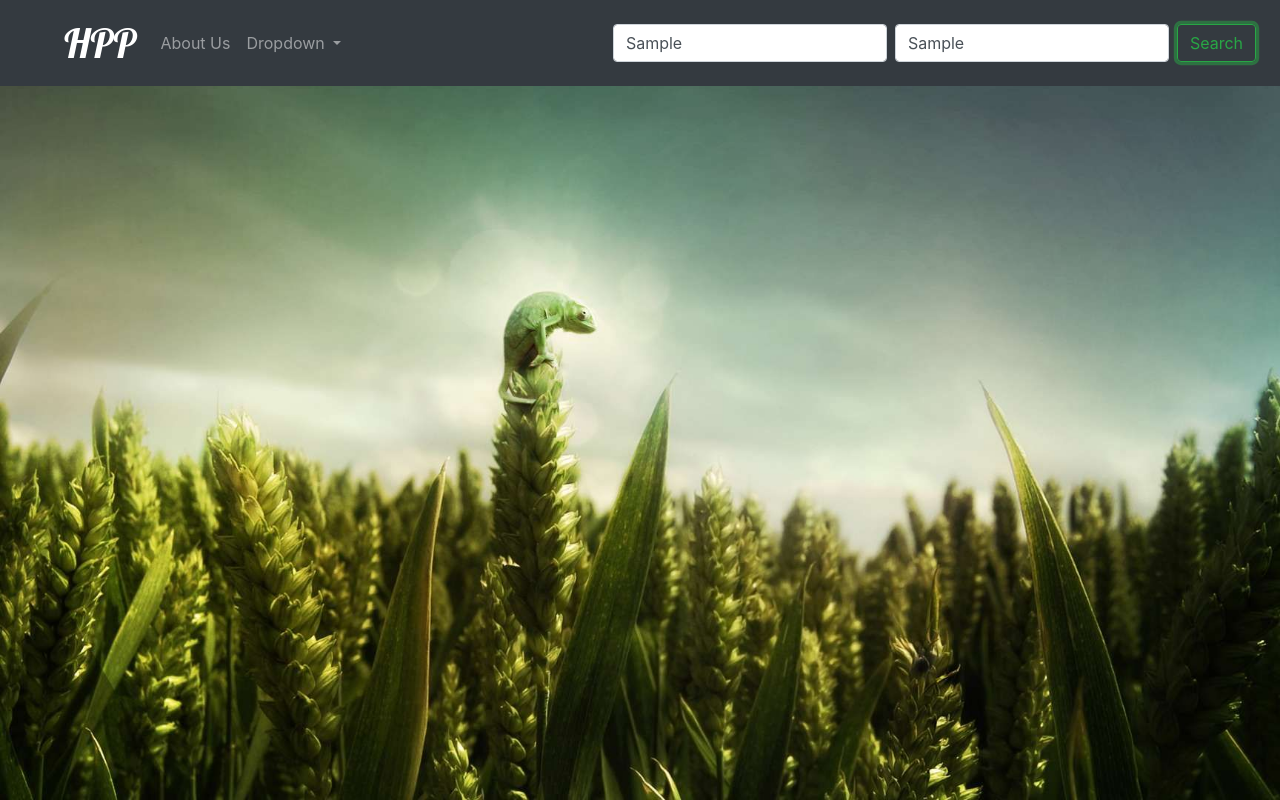
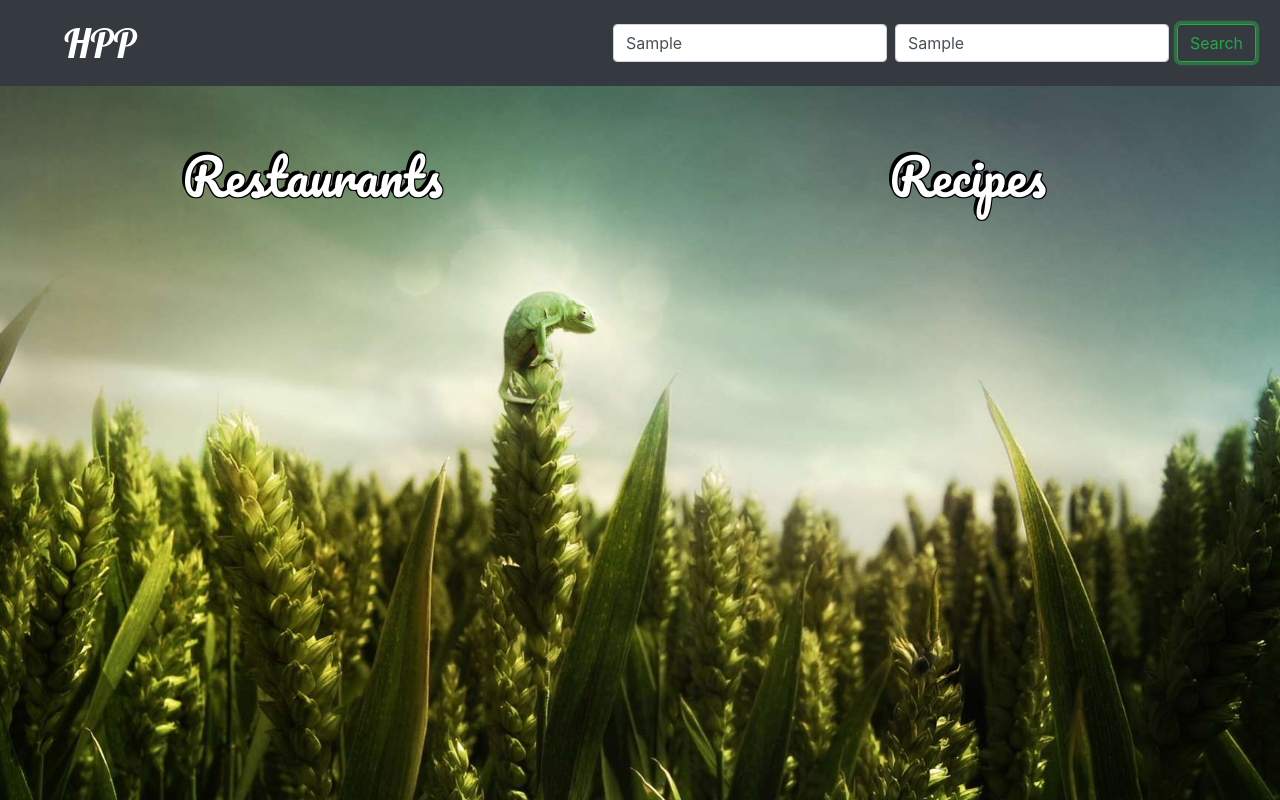
Before and after one commit to pzafonte/CookOrLook, a plain HTML site: page index.html in a window 1280 px wide. Both pictures are taken after typing "Sample", "Sample" into the empty fields and a click on the button "Search". Drawn offline with nearby package versions, Linux system fonts and the light colour scheme; no server answers.

Commit message:
headers created

```diff
--- a/assets/css/style.css
+++ b/assets/css/style.css
@@ -78,3 +78,15 @@ h5{
 .card-text{
   font-family: 'Ubuntu', sans-serif;
 }
+
+h1{
+  font-family: 'Pacifico', cursive;
+  color: rgb(255, 255, 255);
+  text-shadow:
+		-3px -3px 0 #000,
+		1px -1px 0 #000,
+		-1px 1px 0 #000,
+    1px 1px 0 #000;
+    margin-bottom: 25px;
+    font-size: 50px;
+}
--- a/assets/javascript/app.js
+++ b/assets/javascript/app.js
@@ -1,5 +1,5 @@
 $(document).ready(function () {
-
+  $("#headerRow").hide();
   var edamamAppId = "919ca68b";
   var edamamApiKey = "025e31a83b87bf9cc6cdf813e6a3da39";
 
@@ -191,5 +191,6 @@ $(document).ready(function () {
     getRestaurants(searchTerm, location);
     getRecipes(searchTerm);
     $("#carouselExampleIndicators").hide();
+    $("#headerRow").show();
   });
 });
--- a/index.html
+++ b/index.html
@@ -10,6 +10,7 @@
   <link rel="stylesheet" href="https://use.fontawesome.com/releases/v5.1.1/css/all.css">
   <link href="https://fonts.googleapis.com/css?family=Lobster" rel="stylesheet">
   <link href="https://fonts.googleapis.com/css?family=Ubuntu" rel="stylesheet">
+  <link href="https://fonts.googleapis.com/css?family=Pacifico" rel="stylesheet">
   <link rel="stylesheet" href="assets/css/style.css">
   <title>HPP Project 1</title>
 </head>
@@ -24,21 +25,7 @@
 
     <div class="collapse navbar-collapse" id="navbarSupportedContent">
       <ul class="navbar-nav mr-auto">
-        <li class="nav-item">
-          <a class="nav-link" href="#">About Us</a>
-        </li>
-        <li class="nav-item dropdown">
-          <a class="nav-link dropdown-toggle" href="#" id="navbarDropdown" role="button" data-toggle="dropdown"
-            aria-haspopup="true" aria-expanded="false">
-            Dropdown
-          </a>
-          <div class="dropdown-menu" aria-labelledby="navbarDropdown">
-            <a class="dropdown-item" href="#">Both (Default)</a>
-            <div class="dropdown-divider"></div>
-            <a class="dropdown-item" href="#">Recipes</a>
-            <a class="dropdown-item" href="#">Restaurants</a>
-          </div>
-        </li>
+
       </ul>
 
 
@@ -118,6 +105,15 @@
         <span class="sr-only">Next</span>
       </a>
     </div>
+    <!-- header row -->
+    <div class="row" id= "headerRow">
+      <div class= "col-12 col-md-6 d-flex justify-content-center align-content-start">
+        <h1>Restaurants</h1>
+    </div>
+    <div class= "col-12 col-md-6 d-flex justify-content-center align-content-start">
+        <h1>Recipes</h1>
+    </div>
+    <!-- end header row -->
     <div class="row">
       <div id="restaurants" class="col-12 col-md-6 d-flex justify-content-center align-content-start">
         <div class="row"></div>
```
